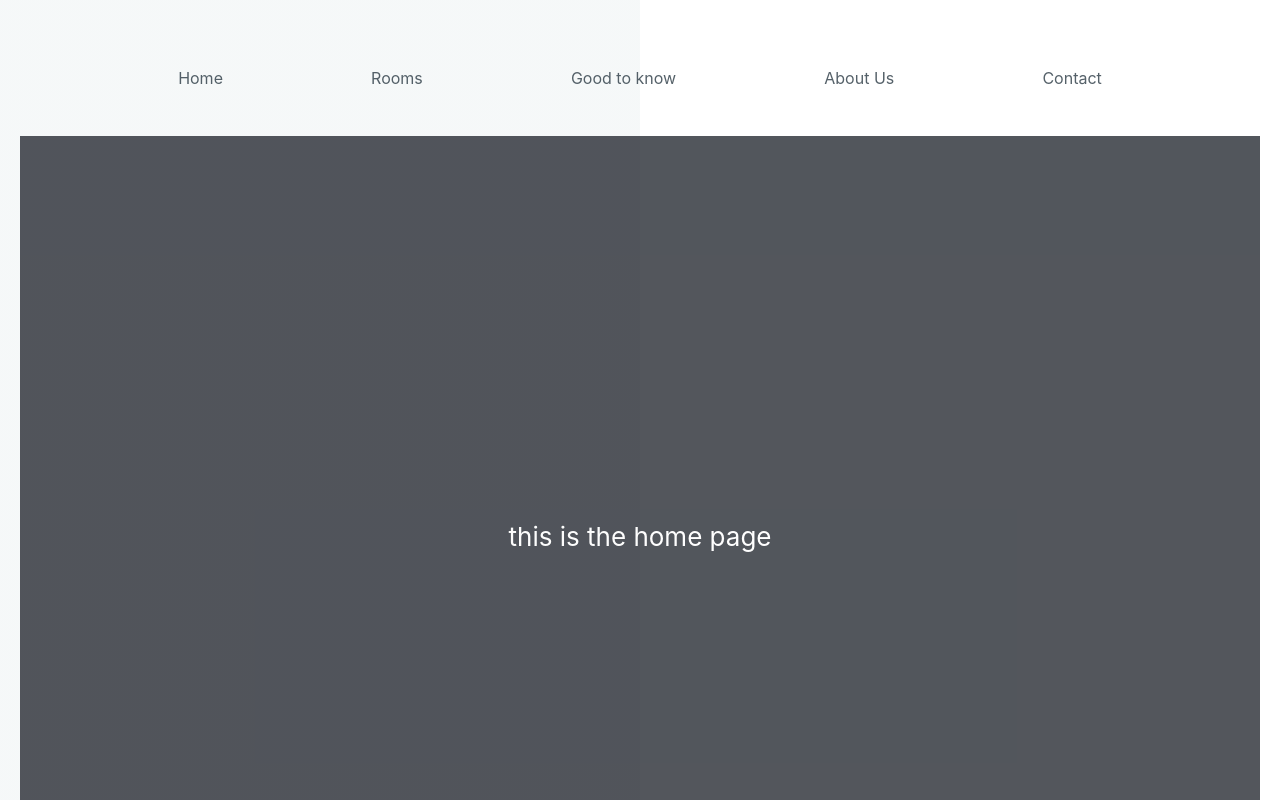
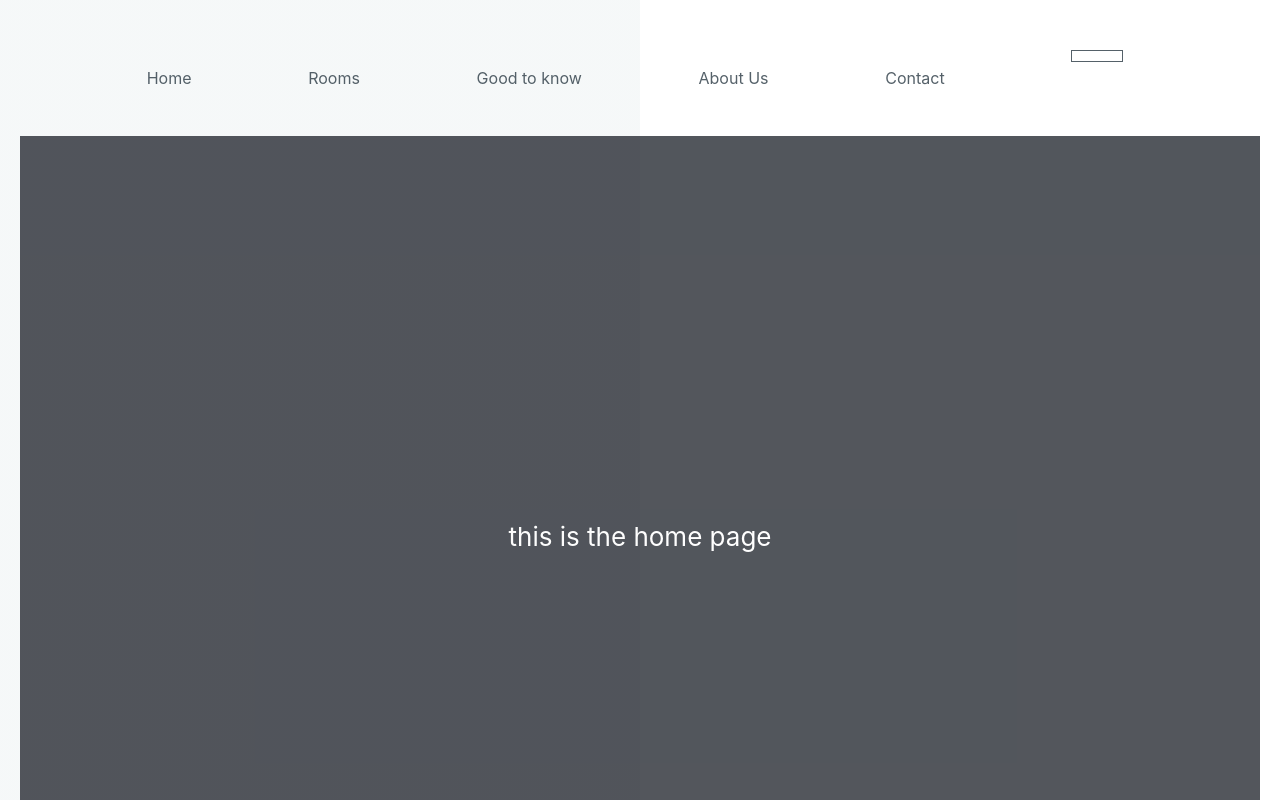
Before and after one commit to mitraws/Project-Barangay, a React (Create React App) app: page / in a window 1280 px wide. Shown: the top 800 px of the page. Built offline with nearby package versions, Linux system fonts and the light colour scheme.

Commit message:
importing the reservation button to navbar

```diff
--- a/src/Components/Button/index.css
+++ b/src/Components/Button/index.css
@@ -36,5 +36,6 @@
 button {
   font-size: 1.3125rem;
   line-height: 1.75rem;
-    font-family: "Antic Didone", "system-ui", "Segoe UI", "Roboto", "Helvetica", "Arial", sans-serif;
+  font-family: "Antic Didone", "system-ui", "Segoe UI", "Roboto", "Helvetica",
+    "Arial", sans-serif;
 }
--- a/src/Components/NavBar/index.js
+++ b/src/Components/NavBar/index.js
@@ -1,5 +1,6 @@
 import React from "react";
 import { NavLink } from "react-router-dom";
+import Button from "../Button/index.js";
 import "./index.css";
 
 export default function index() {
@@ -14,6 +15,8 @@ export default function index() {
       <NavLink to="/aboutus">About Us</NavLink>
       {"   "}
       <NavLink to="/contact">Contact</NavLink>
+
+      <Button />
     </div>
   );
 }
```
Lines whose indentation alone changed are shown as unchanged.
